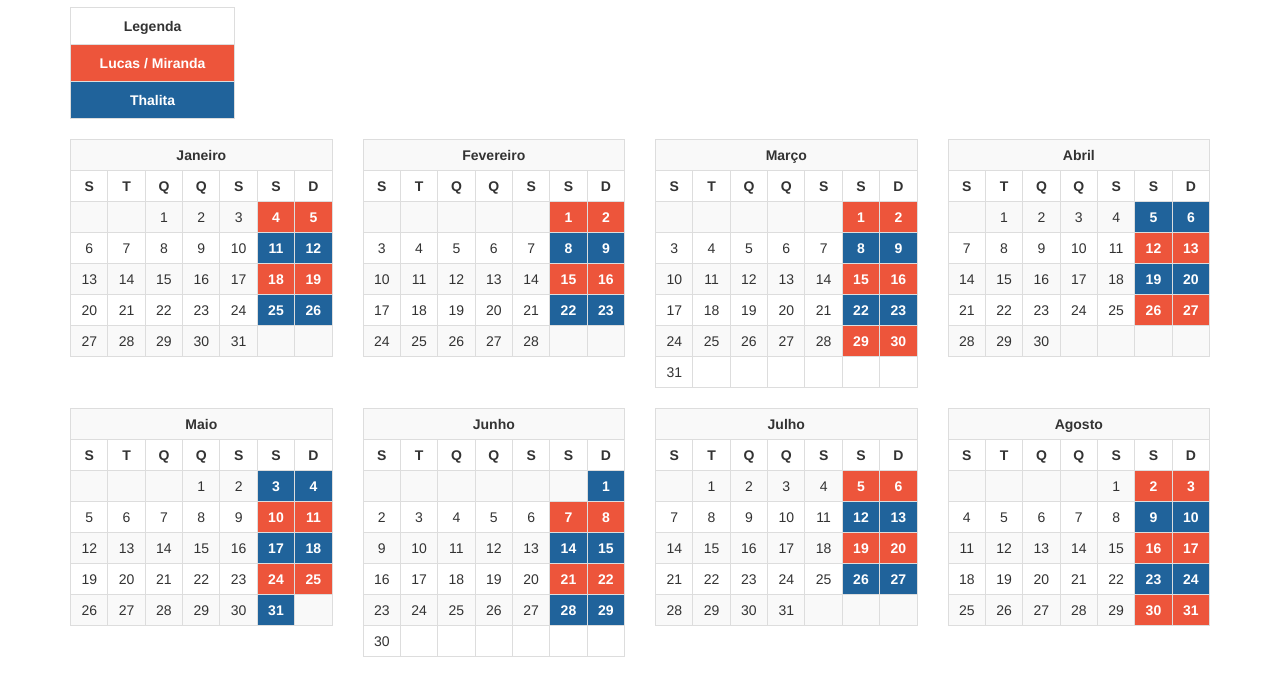
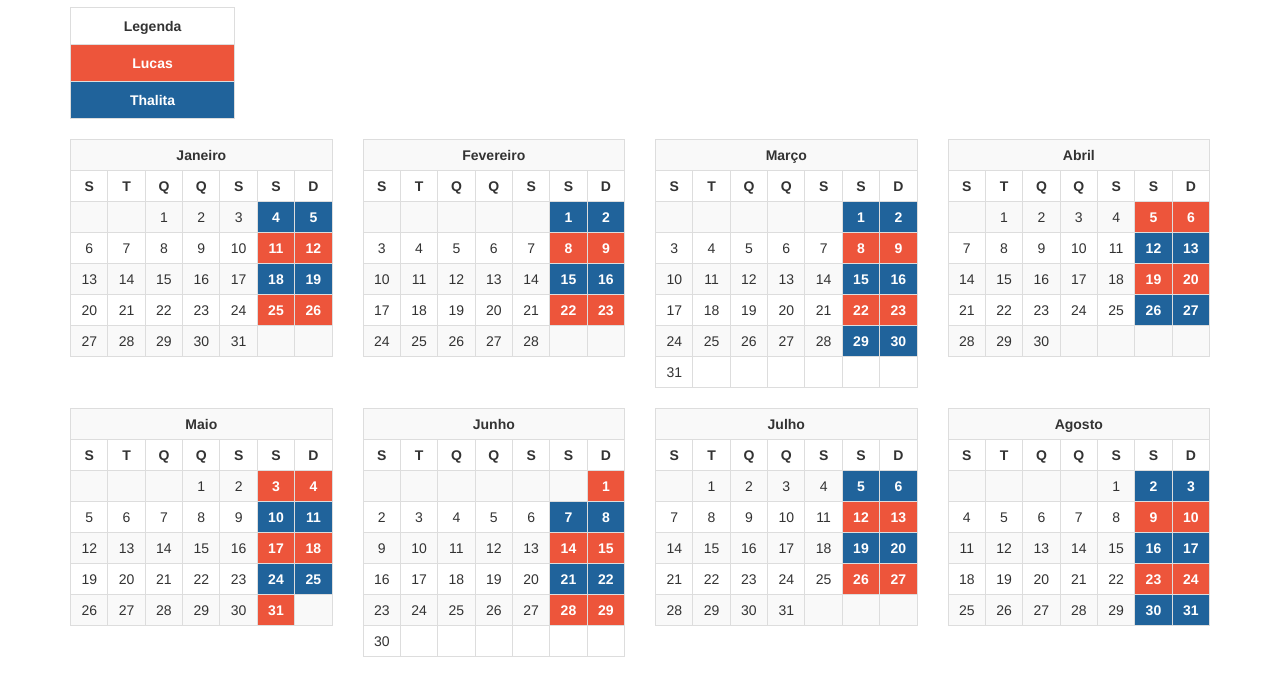
Before and after one commit to figueiredo-lucas/calendario-das-crias, a plain HTML site: page index.html in a window 1280 px wide. Shown: the part 63-737 px from the top of the page. Drawn offline with nearby package versions, Linux system fonts and the light colour scheme.

Commit message:
atualizando datas

```diff
--- a/calendario.ctrl.js
+++ b/calendario.ctrl.js
@@ -20,7 +20,7 @@ angular.module('calendario-das-crias')
             }
 
             if (weekNumber > -1) {
-                css = weekNumber % 2 === 0 ? 'dia-thalita' : 'dia-lucas';
+                css = weekNumber % 2 === 0 ? 'dia-lucas' : 'dia-thalita';
             }
             if (date.getDate() === vm.currDate.getDate() && date.getMonth() === vm.currDate.getMonth() && date.getFullYear() === vm.currDate.getFullYear()) {
                 css += ' dia-atual';
--- a/index.html
+++ b/index.html
@@ -12,14 +12,18 @@
     <script src="calendario.ctrl.js"></script>
     <title>Calendário das Crias</title>
     <style>
-        td, th, h1 {
+        td,
+        th,
+        h1 {
             text-align: center;
         }
+
         .dia-lucas {
             background: #ed553b !important;
             color: white;
             font-weight: bold;
         }
+
         .dia-thalita {
             background: #20639b !important;
             color: white;
@@ -30,7 +34,9 @@
             background: #3caea3;
             font-weight: bold;
         }
-        .dia-lucas.dia-atual, .dia-thalita.dia-atual {
+
+        .dia-lucas.dia-atual,
+        .dia-thalita.dia-atual {
             color: #3caea3;
         }
     </style>
@@ -47,7 +53,7 @@
                     </tr>
                     <tr>
                         <td class="dia-lucas">
-                            Lucas / Miranda
+                            Lucas
                         </td>
                     </tr>
                     <tr>
@@ -71,7 +77,8 @@
                     </tr>
                     <tr ng-repeat="week in month.weeks">
                         <!-- <td>{{(week[0] || week[6]).obj.getWeekNumber()}}</td> -->
-                        <td ng-repeat="day in week track by $index" ng-class="vm.getClassByWeekNumber(day)">{{day.date}}</td>
+                        <td ng-repeat="day in week track by $index" ng-class="vm.getClassByWeekNumber(day)">{{day.date}}
+                        </td>
                     </tr>
                 </table>
             </div>
```
